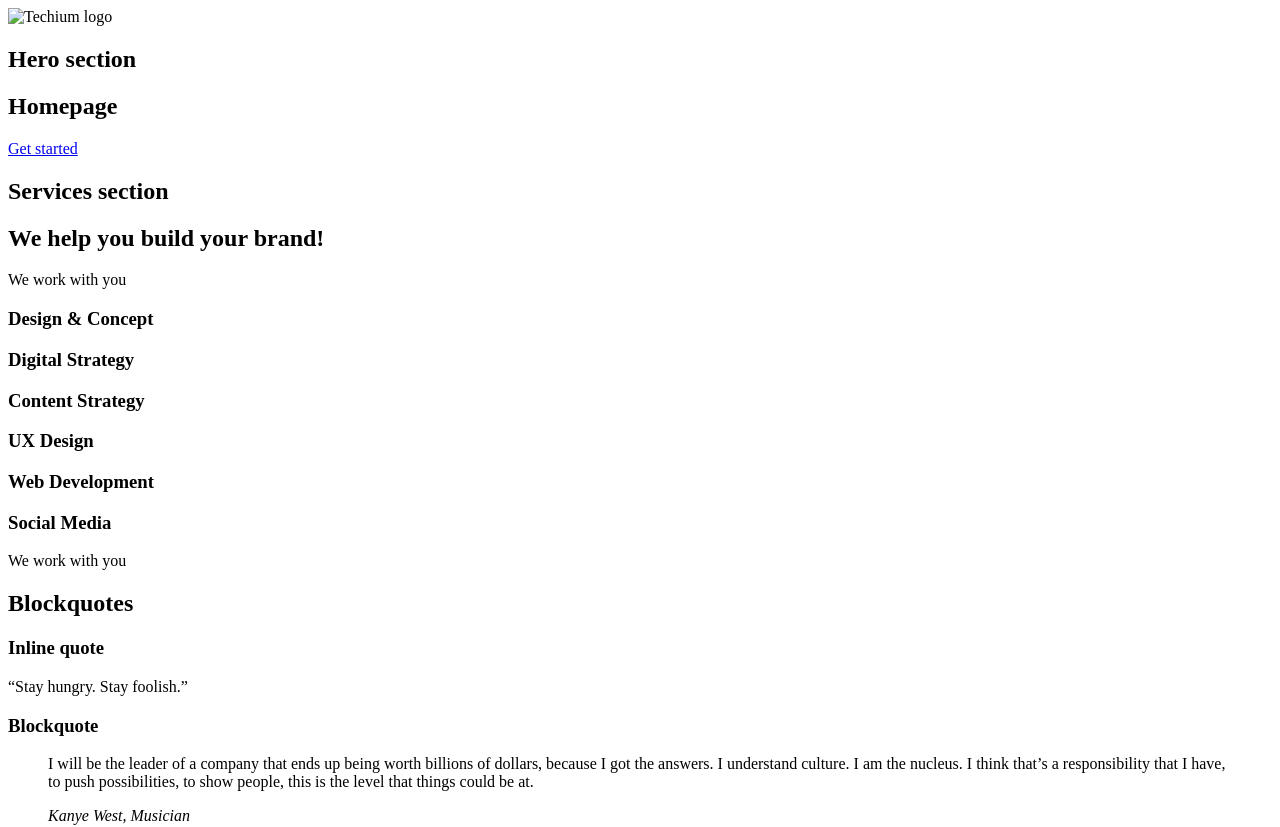
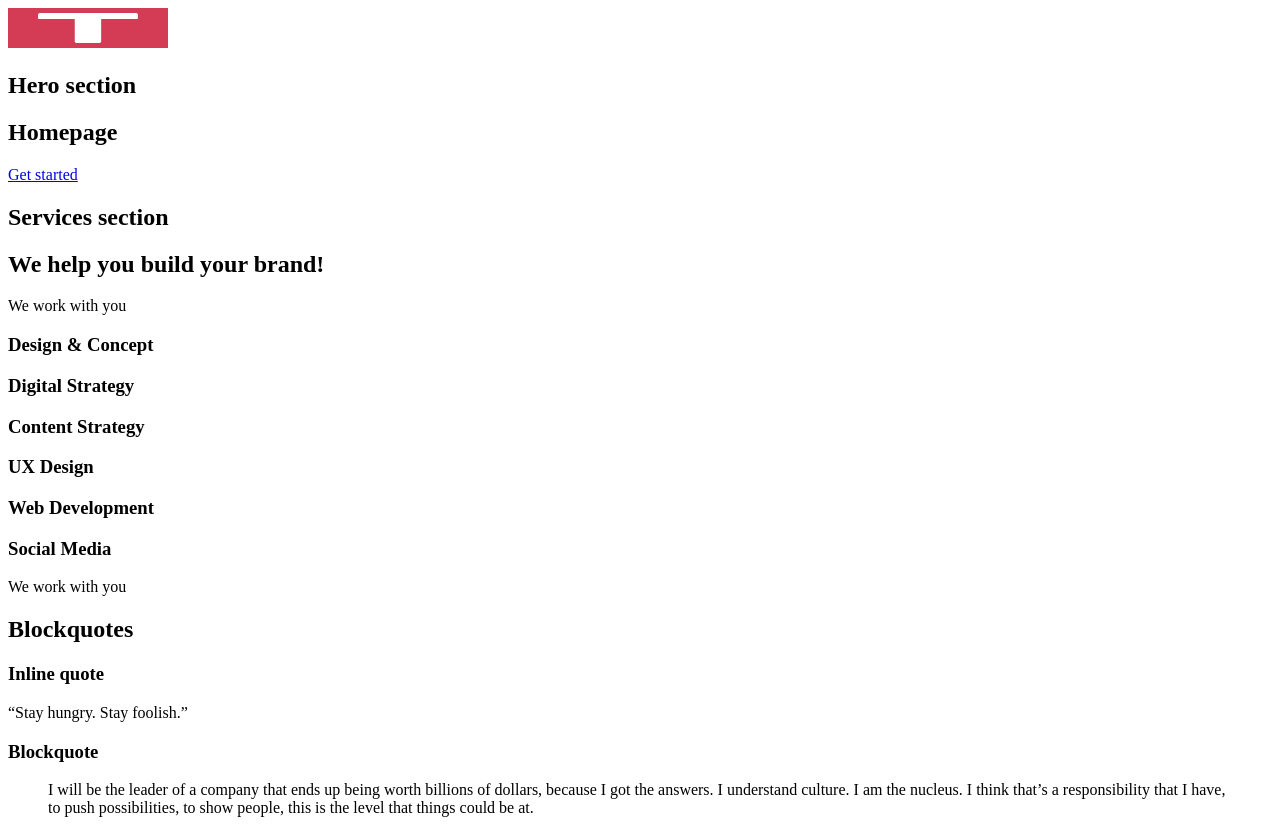
Before and after one commit to ismaeelakin/first-webpage, a plain HTML site: page index.html in a window 1280 px wide. Shown: the top 827 px of the page. Drawn offline with Linux system fonts and the light colour scheme.

Commit message:
modified logo

```diff
--- a/index.html
+++ b/index.html
@@ -13,7 +13,7 @@
     <header>
         <div>
     <a>
-                <img src="logo-black.png" alt="Techium logo" width="160" height="40">
+                <img src="logo-black.jpg" alt="Techium logo" width="160" height="40">
         </a>
             <nav>
                 <!-- Navigation links go here -->
```
